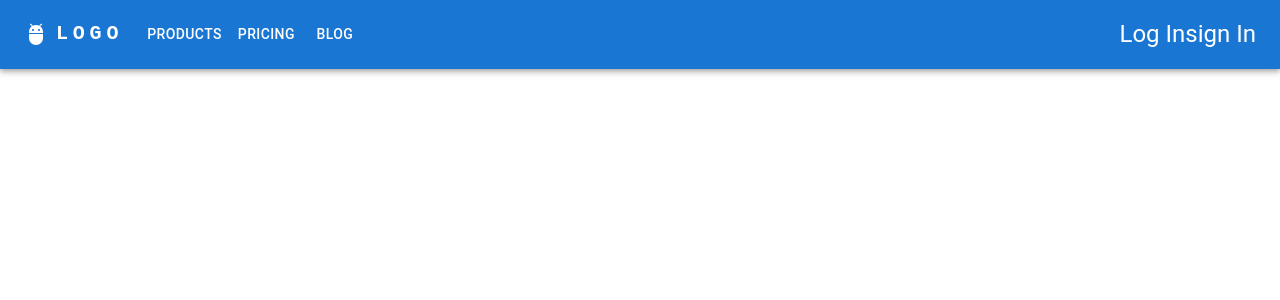
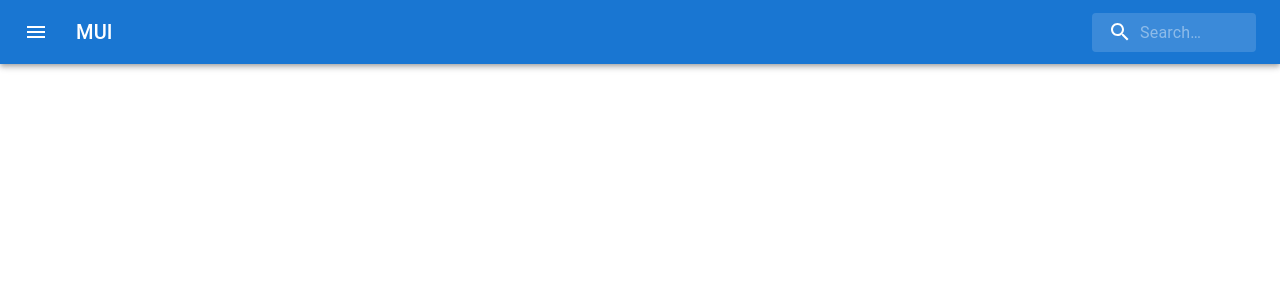
Before and after one commit to amadou-toure/OpenPressing, a Next.js app in the folder open-pressing/: page / in a window 1280 px wide. Shown: the top 300 px of the page. Built offline with nearby package versions, Linux system fonts and the light colour scheme.

Commit message:
update ClientIndex page

```diff
--- a/open-pressing/src/components/NavBar.jsx
+++ b/open-pressing/src/components/NavBar.jsx
@@ -1,145 +1,103 @@
 import * as React from 'react';
+import { styled, alpha } from '@mui/material/styles';
 import AppBar from '@mui/material/AppBar';
 import Box from '@mui/material/Box';
 import Toolbar from '@mui/material/Toolbar';
 import IconButton from '@mui/material/IconButton';
 import Typography from '@mui/material/Typography';
-import Menu from '@mui/material/Menu';
+import InputBase from '@mui/material/InputBase';
 import MenuIcon from '@mui/icons-material/Menu';
-import Container from '@mui/material/Container';
-import Avatar from '@mui/material/Avatar';
-import Button from '@mui/material/Button';
-import Tooltip from '@mui/material/Tooltip';
-import MenuItem from '@mui/material/MenuItem';
-import AdbIcon from '@mui/icons-material/Adb';
-import Style from '../styles/NavBar.module.css';
+import SearchIcon from '@mui/icons-material/Search';
+import { useState } from 'react';
+import { Tooltip,Avatar,Menu,MenuItem} from '@mui/material';
 
-const pages = ['Products', 'Pricing', 'Blog'];
+
+const handleCloseUserMenu = () => {
+  setAnchorElUser(null);
+};
 const settings = ['Profile', 'Account', 'Dashboard', 'Logout'];
+const handleOpenUserMenu = (event) => {
+  setAnchorElUser(event.currentTarget);}
+const Search = styled('div')(({ theme }) => ({
+  position: 'relative',
+  borderRadius: theme.shape.borderRadius,
+  backgroundColor: alpha(theme.palette.common.white, 0.15),
+  '&:hover': {
+    backgroundColor: alpha(theme.palette.common.white, 0.25),
+  },
+  marginLeft: 0,
+  width: '100%',
+  [theme.breakpoints.up('sm')]: {
+    marginLeft: theme.spacing(1),
+    width: 'auto',
+  },
+}));
 
-function ResponsiveAppBar() {
-  const [anchorElNav, setAnchorElNav] = React.useState(null);
-  const [anchorElUser, setAnchorElUser] = React.useState(null);
+const SearchIconWrapper = styled('div')(({ theme }) => ({
+  padding: theme.spacing(0, 2),
+  height: '100%',
+  position: 'absolute',
+  pointerEvents: 'none',
+  display: 'flex',
+  alignItems: 'center',
+  justifyContent: 'center',
+}));
 
-  const handleOpenNavMenu = (event) => {
-    setAnchorElNav(event.currentTarget);
-  };
-  const handleOpenUserMenu = (event) => {
-    setAnchorElUser(event.currentTarget);
-  };
+const StyledInputBase = styled(InputBase)(({ theme }) => ({
+  color: 'inherit',
+  '& .MuiInputBase-input': {
+    padding: theme.spacing(1, 1, 1, 0),
+    // vertical padding + font size from searchIcon
+    paddingLeft: `calc(1em + ${theme.spacing(4)})`,
+    transition: theme.transitions.create('width'),
+    width: '100%',
+    [theme.breakpoints.up('sm')]: {
+      width: '12ch',
+      '&:focus': {
+        width: '20ch',
+      },
+    },
+  },
+}));
 
-  const handleCloseNavMenu = () => {
-    setAnchorElNav(null);
-  };
+export default function SearchAppBar(props) {
 
-  const handleCloseUserMenu = () => {
-    setAnchorElUser(null);
-  };
-
+const [anchorElUser, setAnchorElUser] = useState(null);
   return (
-    <AppBar position="static">
-      <Container maxWidth="xl">
-        <Toolbar disableGutters>
-          <AdbIcon sx={{ display: { xs: 'none', md: 'flex' }, mr: 1 }} />
+    <Box sx={{ flexGrow: 1 }}>
+      <AppBar position="static">
+        <Toolbar>
+          <IconButton
+            size="large"
+            edge="start"
+            color="inherit"
+            aria-label="open drawer"
+            sx={{ mr: 2 }}
+          >
+            <MenuIcon />
+          </IconButton>
           <Typography
             variant="h6"
             noWrap
-            component="a"
-            href="/"
-            sx={{
-              mr: 2,
-              display: { xs: 'none', md: 'flex' },
-              fontFamily: 'monospace',
-              fontWeight: 700,
-              letterSpacing: '.3rem',
-              color: 'inherit',
-              textDecoration: 'none',
-            }}
+            component="div"
+            sx={{ flexGrow: 1, display: { xs: 'none', sm: 'block' } }}
           >
-            LOGO
+            MUI
           </Typography>
-
-          <Box sx={{ flexGrow: 1, display: { xs: 'flex', md: 'none' } }}>
-            <IconButton
-              size="large"
-              aria-label="account of current user"
-              aria-controls="menu-appbar"
-              aria-haspopup="true"
-              onClick={handleOpenNavMenu}
-              color="inherit"
-            >
-              <MenuIcon />
-            </IconButton>
-            <Menu
-              id="menu-appbar"
-              anchorEl={anchorElNav}
-              anchorOrigin={{
-                vertical: 'bottom',
-                horizontal: 'left',
-              }}
-              keepMounted
-              transformOrigin={{
-                vertical: 'top',
-                horizontal: 'left',
-              }}
-              open={Boolean(anchorElNav)}
-              onClose={handleCloseNavMenu}
-              sx={{
-                display: { xs: 'block', md: 'none' },
-              }}
-            >
-              {pages.map((page) => (
-                <MenuItem key={page} onClick={handleCloseNavMenu}>
-                  <Typography textAlign="center">{page}</Typography>
-                </MenuItem>
-              ))}
-            </Menu>
-          </Box>
-          <AdbIcon sx={{ display: { xs: 'flex', md: 'none' }, mr: 1 }} />
-          <Typography
-            variant="h5"
-            noWrap
-            component="a"
-            href=""
-            sx={{
-              mr: 2,
-              display: { xs: 'flex', md: 'none' },
-              flexGrow: 1,
-              fontFamily: 'monospace',
-              fontWeight: 700,
-              letterSpacing: '.3rem',
-              color: 'inherit',
-              textDecoration: 'none',
-            }}
-          >
-            LOGO
-          </Typography>
-          <Box sx={{ flexGrow: 1, display: { xs: 'none', md: 'flex' } }}>
-            {pages.map((page) => (
-              <Button
-                key={page}
-                onClick={handleCloseNavMenu}
-                sx={{ my: 2, color: 'white', display: 'block' }}
-              >
-                {page}
-              </Button>
-            ))}
-          </Box>
-          <div>
-            <Typography component='a' variant='h5' href='/login'>
-              Log In
-            </Typography>
-            <Typography component='a' variant='h5' href='/signUp'>
-              sign In
-            </Typography>
-          </div>
-
-
-
-          {/* <Box sx={{ flexGrow: 0 }}>
+          <Search>
+            <SearchIconWrapper>
+              <SearchIcon />
+            </SearchIconWrapper>
+            <StyledInputBase
+              placeholder="Search…"
+              inputProps={{ 'aria-label': 'search' }}
+            />
+          </Search>
+        </Toolbar>
+        {/* <Box sx={{ flexGrow: 0 }}>
             <Tooltip title="Open settings">
               <IconButton onClick={handleOpenUserMenu} sx={{ p: 0 }}>
-                <Avatar alt="Remy Sharp" src="/static/images/avatar/2.jpg" />
+                <Avatar alt="Remy Sharp" src={props.Photo} />
               </IconButton>
             </Tooltip>
             <Menu
@@ -165,9 +123,7 @@ function ResponsiveAppBar() {
               ))}
             </Menu>
           </Box> */}
-        </Toolbar>
-      </Container>
-    </AppBar>
+      </AppBar>
+    </Box>
   );
 }
-export default ResponsiveAppBar;
--- /dev/null
+++ b/open-pressing/src/styles/PressingCard.module.css
@@ -0,0 +1,5 @@
+.image
+{
+    width:100%;
+    height: 5rem;
+}
```
Also changed, not shown: open-pressing/src/components/PressingCard.jsx (+56 -19 lines), open-pressing/src/pages/ClientIndex.jsx (+21 -6 lines).
